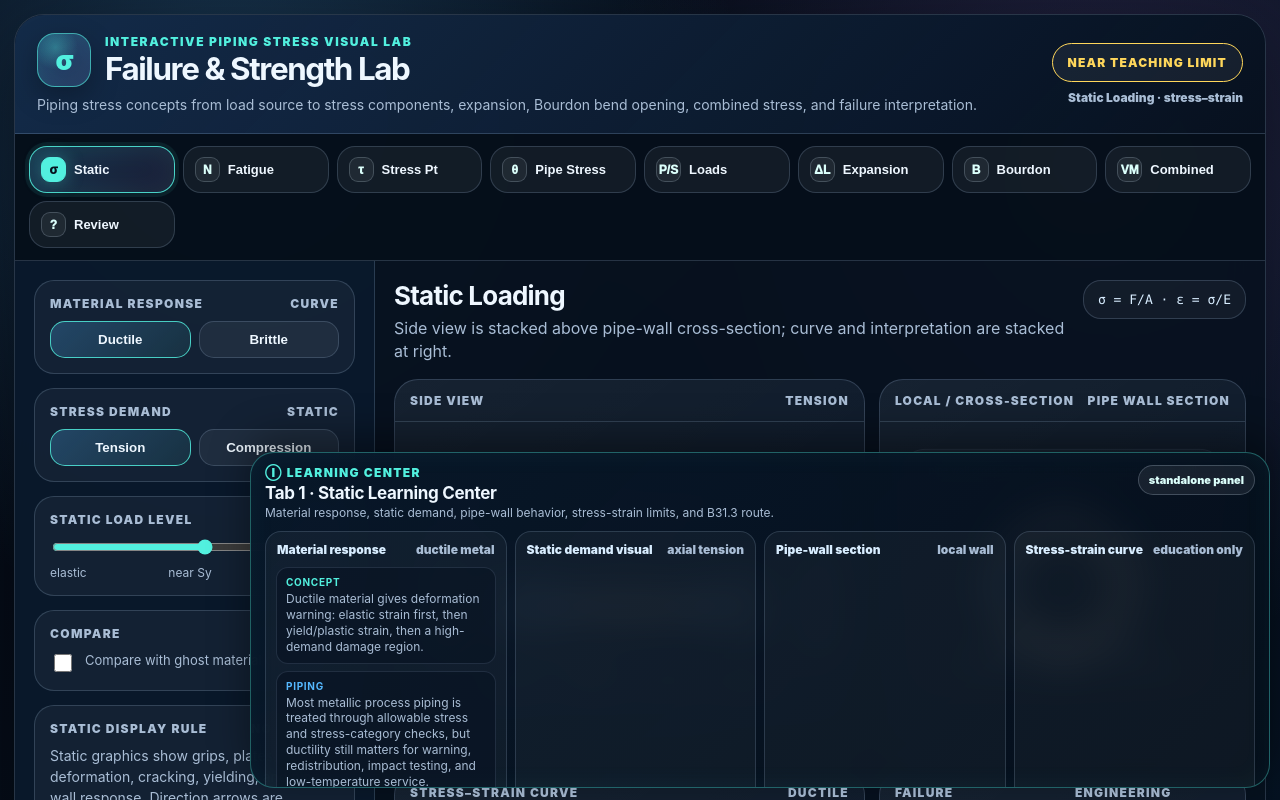
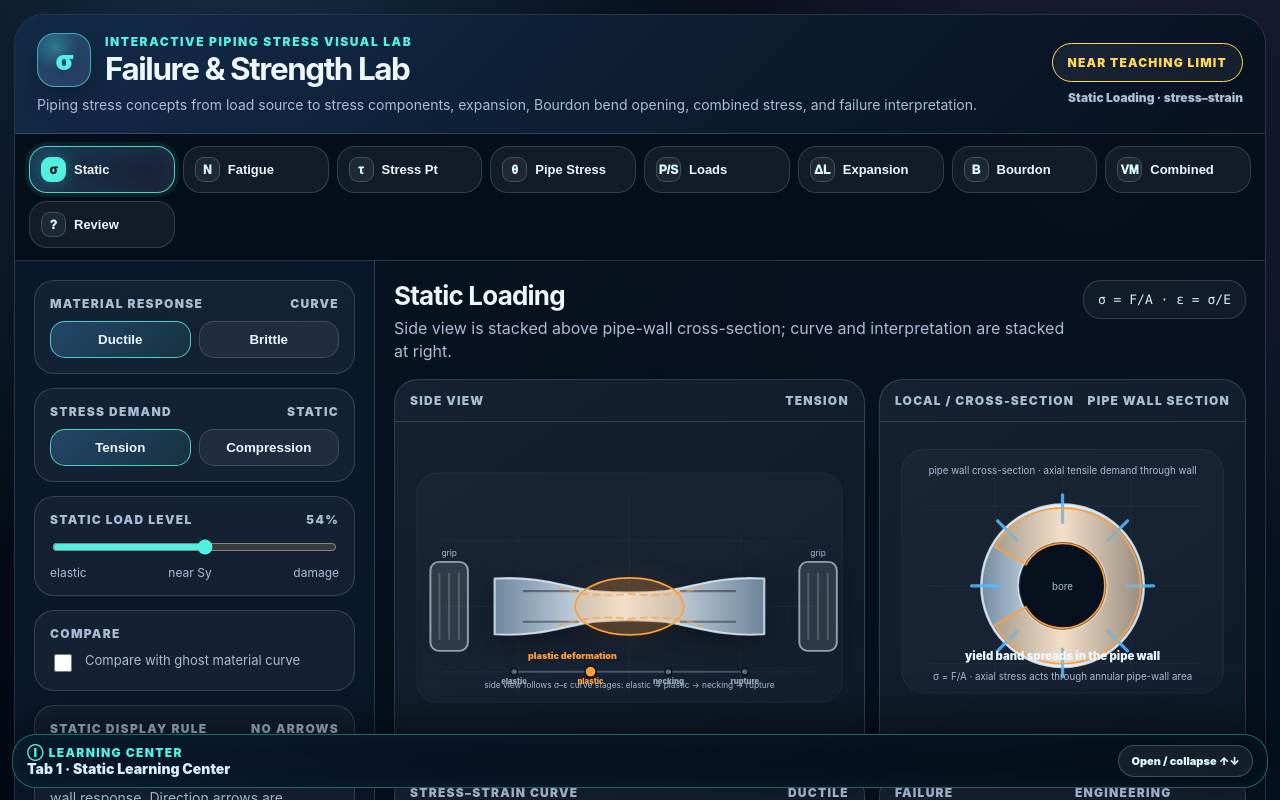
Before and after one commit to reallaksh19/PipingStressIllustration, a React (Vite) app in the folder failure-strength-lab-v3/: page / in a window 1280 px wide. Shown: the top 800 px of the page. Built offline with nearby package versions, Linux system fonts and the light colour scheme.

Commit message:
Make learning center wide and collapsed by default

```diff
--- a/failure-strength-lab-v3/src/components/LearningCenterPanel.tsx
+++ b/failure-strength-lab-v3/src/components/LearningCenterPanel.tsx
@@ -35,37 +35,52 @@ export function LearningCenterPanel({ state }: { state: LabState }) {
     ? 'Stress range, cycles, hotspot detail, S-N limitation, and B31.3 fatigue route.'
     : 'Material response, static demand, pipe-wall behavior, stress-strain limits, and B31.3 route.';
 
-  return <section
+  return <details
     aria-label={`${label} helper content`}
     style={{
       position: 'fixed',
-      left: 'max(10px, calc((100vw - 1540px) / 2 + 380px))',
-      right: 'max(10px, calc((100vw - 1540px) / 2 + 10px))',
+      left: 'max(12px, calc((100vw - 1540px) / 2 + 12px))',
+      right: 'max(12px, calc((100vw - 1540px) / 2 + 12px))',
       bottom: 12,
       zIndex: 900,
-      maxHeight: '42vh',
+      maxHeight: 'min(72vh, 720px)',
       overflowY: 'auto',
-      display: 'grid',
-      gap: 10,
-      padding: '12px 14px',
       borderRadius: 24,
       border: '1px solid rgba(82,240,223,.36)',
-      background: 'linear-gradient(135deg, rgba(8,23,41,.97), rgba(5,14,26,.95))',
+      background: 'linear-gradient(135deg, rgba(8,23,41,.98), rgba(5,14,26,.96))',
       boxShadow: '0 -14px 40px rgba(0,0,0,.42), inset 0 0 28px rgba(82,240,223,.05)',
       color: '#eef7ff',
       backdropFilter: 'blur(16px)',
       fontFamily: 'Inter, ui-sans-serif, system-ui, -apple-system, BlinkMacSystemFont, "Segoe UI", sans-serif',
     }}
   >
-    <div style={{ display: 'flex', gap: 12, justifyContent: 'space-between', alignItems: 'start' }}>
-      <div>
+    <summary style={{
+      cursor: 'pointer',
+      listStyle: 'none',
+      display: 'flex',
+      justifyContent: 'space-between',
+      alignItems: 'center',
+      gap: 14,
+      padding: '10px 14px',
+      minHeight: 48,
+    }}>
+      <div style={{ minWidth: 0 }}>
         <div style={{ color: '#52f0df', fontSize: 12, fontWeight: 950, letterSpacing: '.11em', textTransform: 'uppercase' }}>ⓘ Learning Center</div>
-        <h3 style={{ margin: '3px 0 2px', fontSize: 17, letterSpacing: '-.02em' }}>{label}</h3>
+        <div style={{ color: '#d8edff', fontWeight: 950, fontSize: 14, overflow: 'hidden', textOverflow: 'ellipsis', whiteSpace: 'nowrap' }}>{label}</div>
+      </div>
+      <span style={{ border: '1px solid rgba(216,237,255,.22)', color: '#dcfffb', borderRadius: 999, background: 'rgba(255,255,255,.07)', padding: '8px 12px', fontSize: 11, fontWeight: 950, whiteSpace: 'nowrap' }}>Open / collapse ↑↓</span>
+    </summary>
+
+    <div style={{ display: 'grid', gap: 10, padding: '0 14px 14px' }}>
+      <div style={{ display: 'flex', gap: 12, justifyContent: 'space-between', alignItems: 'start', borderTop: '1px solid rgba(216,237,255,.12)', paddingTop: 10 }}>
+        <div style={{ minWidth: 0 }}>
+          <h3 style={{ margin: '0 0 2px', fontSize: 18, letterSpacing: '-.02em' }}>{label}</h3>
           <p style={{ margin: 0, color: '#a9bdd5', fontSize: 12, lineHeight: 1.35 }}>{subtitle}</p>
         </div>
-      <span style={{ border: '1px solid rgba(216,237,255,.22)', color: '#dcfffb', borderRadius: 999, background: 'rgba(255,255,255,.07)', padding: '7px 10px', fontSize: 11, fontWeight: 950, whiteSpace: 'nowrap' }}>standalone panel</span>
+        <span style={{ border: '1px solid rgba(216,237,255,.22)', color: '#dcfffb', borderRadius: 999, background: 'rgba(255,255,255,.07)', padding: '7px 10px', fontSize: 11, fontWeight: 950, whiteSpace: 'nowrap' }}>wide bottom panel</span>
       </div>
-    <div style={{ display: 'grid', gridTemplateColumns: 'repeat(auto-fit, minmax(240px, 1fr))', gap: 8 }}>
+
+      <div style={{ display: 'grid', gridTemplateColumns: 'repeat(auto-fit, minmax(220px, 1fr))', gap: 8 }}>
         {helpers.map((helper, index) => <details key={`${helper.title}-${helper.route}`} open={index === 0 || helper.title.includes('B31.3')} style={{ border: '1px solid rgba(190,220,255,.16)', borderRadius: 16, background: 'rgba(255,255,255,.04)', overflow: 'hidden' }}>
           <summary style={{ cursor: 'pointer', listStyle: 'none', padding: '10px 11px', display: 'flex', justifyContent: 'space-between', gap: 10, color: '#d8edff', fontWeight: 950, fontSize: 12 }}>
             <span>{helper.title}</span><span style={{ color: '#a9bdd5', fontWeight: 900 }}>{helper.route}</span>
@@ -79,7 +94,8 @@ export function LearningCenterPanel({ state }: { state: LabState }) {
           </div>
         </details>)}
       </div>
-  </section>;
+    </div>
+  </details>;
 }
 
 function LearningCell({ title, text, tone }: { title: string; text: string; tone: Tone }) {
```
Lines whose indentation alone changed are shown as unchanged.
